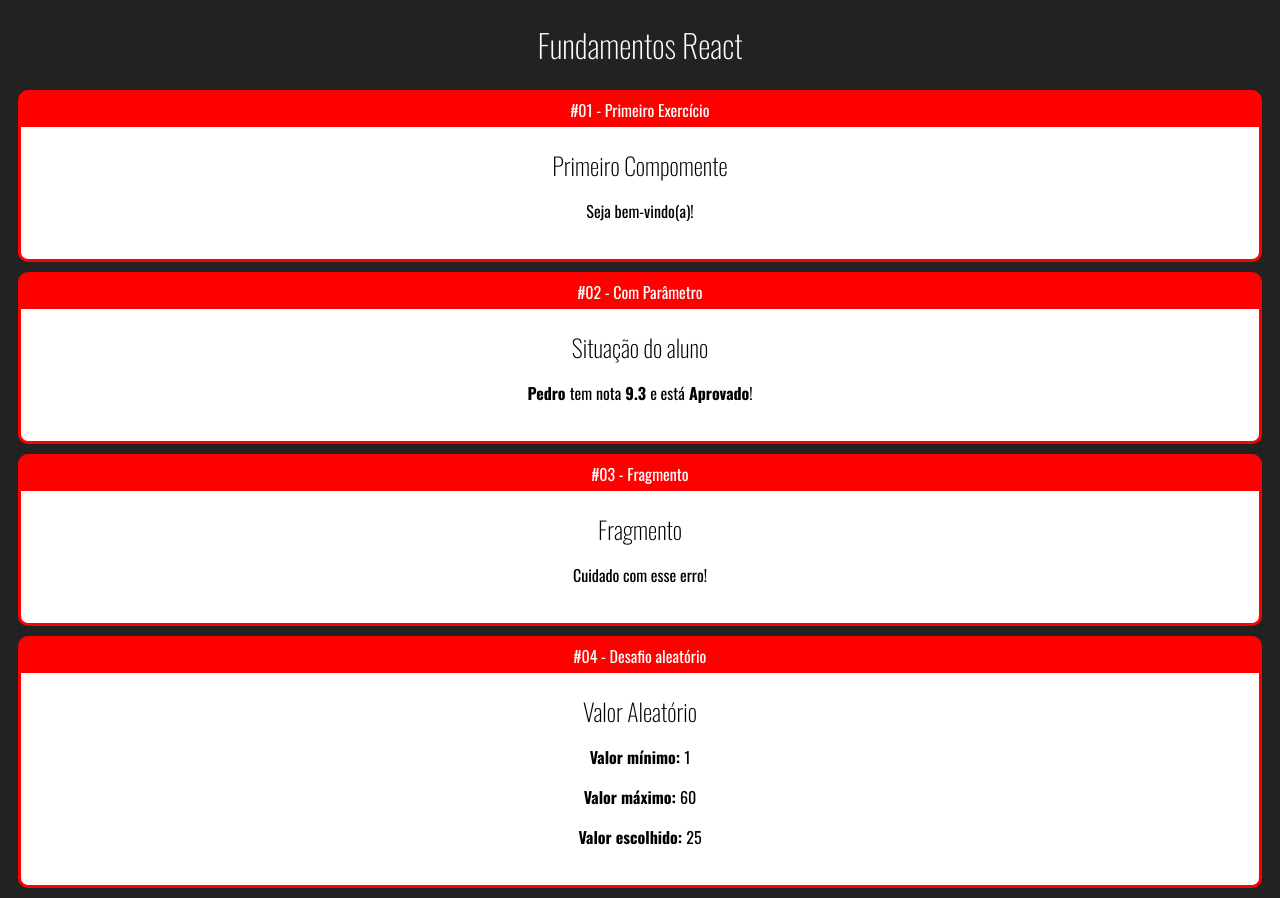
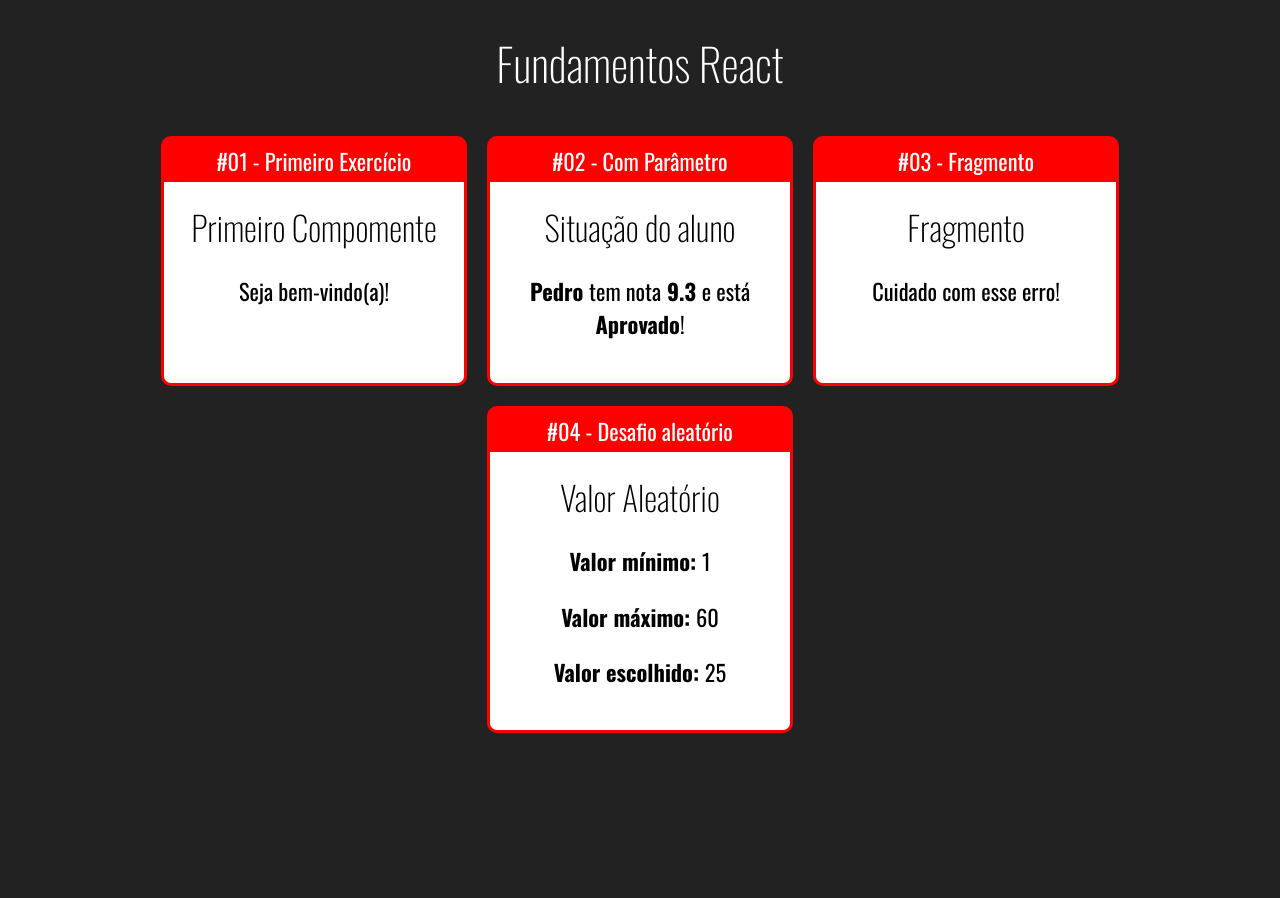
Before and after one commit to CardosoRepository/react-redux, a React (Create React App) app: page / in a window 1280 px wide. After the commit the page ends 800 px from the top, so only its background shows below. Built offline with nearby package versions, Linux system fonts and the light colour scheme.

Commit message:
aula 24: estilização do display dos cards

```diff
--- /dev/null
+++ b/src/App.css
@@ -0,0 +1,5 @@
+.App .Cards {
+    display: flex;
+    flex-wrap: wrap;
+    justify-content: center;
+}
--- a/src/app.jsx
+++ b/src/app.jsx
@@ -1,4 +1,5 @@
 import React from "react";
+import './App.css';
 
 import Primeiro from "./components/basics/Primeiro";
 import ComParametro from "./components/basics/ComParametro";
@@ -7,8 +8,9 @@
 import Card from "./components/layout/Card";
 
 export default (_) => (
-    <div id="app">
+    <div className="App">
         <h1>Fundamentos React</h1>
+        <div className="Cards">
             <Card titulo="#01 - Primeiro Exercício">
                 <Primeiro></Primeiro>
             </Card>
@@ -21,6 +23,6 @@
             <Card titulo="#04 - Desafio aleatório">
                 <Aleatorio min={1} max={60}></Aleatorio>
             </Card>
-
+        </div>
     </div>
 );
--- a/src/components/layout/Card.css
+++ b/src/components/layout/Card.css
@@ -4,6 +4,11 @@
     overflow: hidden;
     border: 3px solid red;
     margin: 10px;
+
+    display: flex;
+    flex-direction: column;
+    min-width: 300px;
+    max-width: 300px;
 }
 
 .Card .Title{
@@ -13,6 +18,7 @@
 }
 
 .Card .Content{
+    flex: 1; /* semelhante -> flex-grow: 1*/
     background-color: white;
     color: black;
     padding: 20px;
--- a/src/index.css
+++ b/src/index.css
@@ -3,6 +3,7 @@
     background-color: #222;
     color: #fff;
     text-align: center;
+    font-size: 1.4rem;
 }
 
 h1, h2, h3 {
```
Lines whose indentation alone changed are shown as unchanged.
